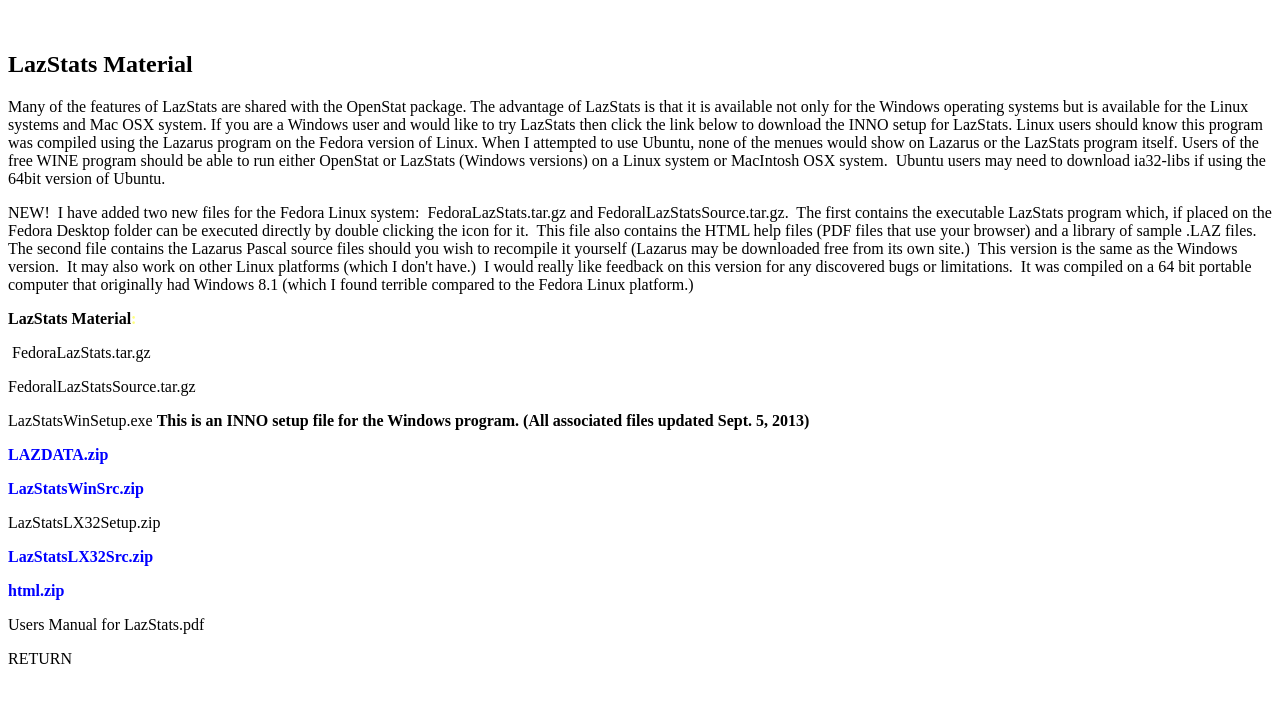
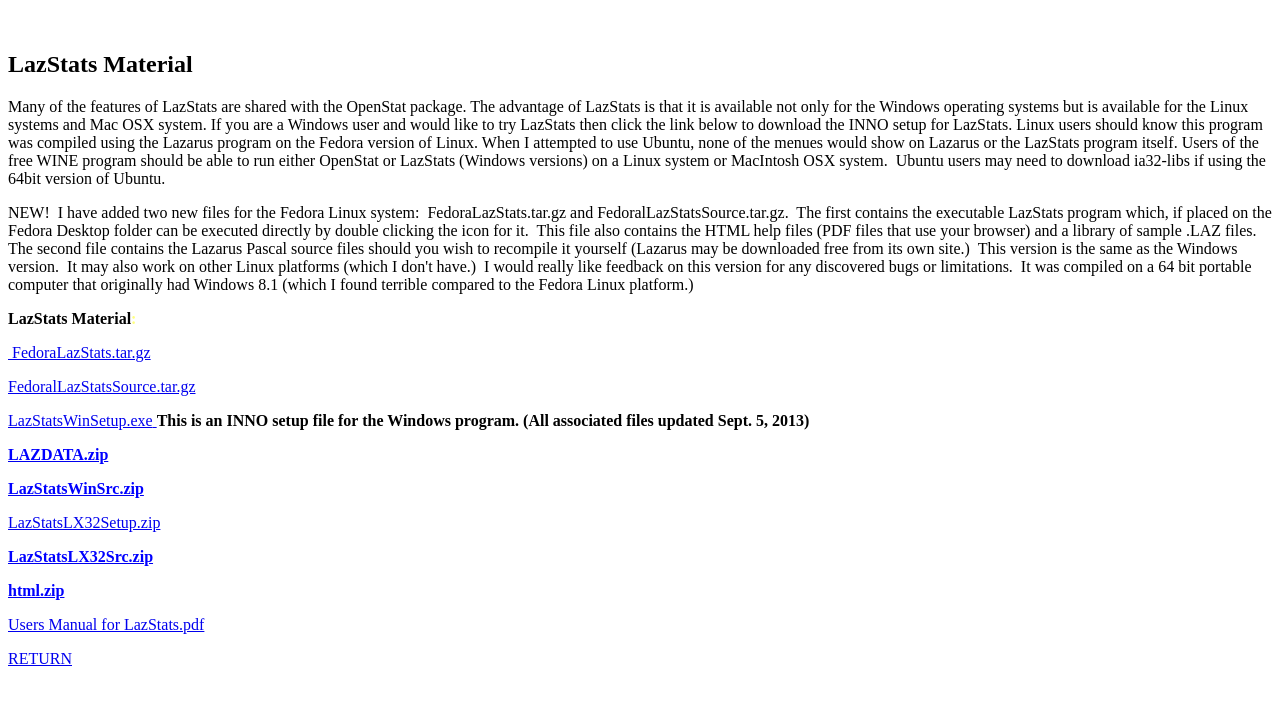
Before and after one commit to smerser/OpenStat, a plain HTML site: page LazStatsMain.htm in a window 1280 px wide. Shown: the part 185-890 px from the top of the page. Drawn offline with Linux system fonts and the light colour scheme.

Commit message:
Updated links
- the return home link
-  added missing quotes to <a href=“…”> tags

```diff
--- a/LazStatsMain.htm
+++ b/LazStatsMain.htm
@@ -23,25 +23,25 @@
 
 <p pbzloc="12"><strong><font color="#ffff80" pbzloc="8"><font color="#000000" pbzloc="1">LazStats Material</font>:</font></strong></p>
 
-<p pbzloc="18"><a FedoraLazStats.tar.gz" pbzloc="21">&nbsp;FedoraLazStats.tar.gz</a></p>
+<p pbzloc="18"><a href="FedoraLazStats.tar.gz" pbzloc="21">&nbsp;FedoraLazStats.tar.gz</a></p>
 
-<p pbzloc="20"><a FedoraLazStatsSource.tar.gz" pbzloc="19">FedoralLazStatsSource.tar.gz</a></p>
+<p pbzloc="20"><a href="FedoraLazStatsSource.tar.gz" pbzloc="19">FedoralLazStatsSource.tar.gz</a></p>
 
-<p pbzloc="309"><a LazStatsWinSetup.exe" pbzloc="15">LazStatsWinSetup.exe<font color="#ffff80"><font color="#000000" pbzloc="2"> </font></font></a><strong><font color="#ffff80"><font color="#000000" pbzloc="4">This is an INNO setup&nbsp;file for the Windows program. (All associated files updated Sept. 5, 2013)</font></font></strong></p>
+<p pbzloc="309"><a href="LazStatsWinSetup.exe" pbzloc="15">LazStatsWinSetup.exe<font color="#ffff80"><font color="#000000" pbzloc="2"> </font></font></a><strong><font color="#ffff80"><font color="#000000" pbzloc="4">This is an INNO setup&nbsp;file for the Windows program. (All associated files updated Sept. 5, 2013)</font></font></strong></p>
 
-<p pbzloc="56"><a LAZDATA.zip"><strong><font color="#ffff80"><font color="#0000ff" pbzloc="57">LAZDATA.zip</font></font></strong></a></p>
+<p pbzloc="56"><a href="LAZDATA.zip"><strong><font color="#ffff80"><font color="#0000ff" pbzloc="57">LAZDATA.zip</font></font></strong></a></p>
 
-<p pbzloc="85"><a LazStatsWinSrc.zip"><strong><font color="#ffff80"><font color="#0000ff" pbzloc="79">LazStatsWinSrc.zip</font></font></strong></a></p>
+<p pbzloc="85"><a href="LazStatsWinSrc.zip"><strong><font color="#ffff80"><font color="#0000ff" pbzloc="79">LazStatsWinSrc.zip</font></font></strong></a></p>
 
-<p pbzloc="87"><a LazStatsLX32Setup.zip" pbzloc="39">LazStatsLX32Setup.zip</a></p>
+<p pbzloc="87"><a href="LazStatsLX32Setup.zip" pbzloc="39">LazStatsLX32Setup.zip</a></p>
 
-<p pbzloc="72"><a LazStatsLX32Src.zip"><strong><font color="#ffff80"><font color="#0000ff" pbzloc="73">LazStatsLX32Src.zip</font></font></strong></a></p>
+<p pbzloc="72"><a href="LazStatsLX32Src.zip"><strong><font color="#ffff80"><font color="#0000ff" pbzloc="73">LazStatsLX32Src.zip</font></font></strong></a></p>
 
-<p pbzloc="36"><a html.zip"><strong><font color="#ffff80"><font color="#0000ff" pbzloc="94">html.zip</font></font></strong></a></p>
+<p pbzloc="36"><a href="html.zip"><strong><font color="#ffff80"><font color="#0000ff" pbzloc="94">html.zip</font></font></strong></a></p>
 
-<p pbzloc="38"><a UserManualforLazStats.pdf" pbzloc="1">Users Manual for LazStats.pdf</a></p>
+<p pbzloc="38"><a href="UserManualforLazStats.pdf" pbzloc="1">Users Manual for LazStats.pdf</a></p>
 
-<p pbzloc="43"><a index.htm">RETURN</a></p>
+<p pbzloc="43"><a href="index.html">RETURN</a></p>
 
 <p pbzloc="12">&nbsp;</p>
 
```
Also changed, not shown: LegacyMain.htm (+1 -1 lines), OpenStatMain.htm (+1 -1 lines), OpenStat_Features.htm (+1 -1 lines), PersonalInfo.htm (+1 -1 lines), 1 other file.
